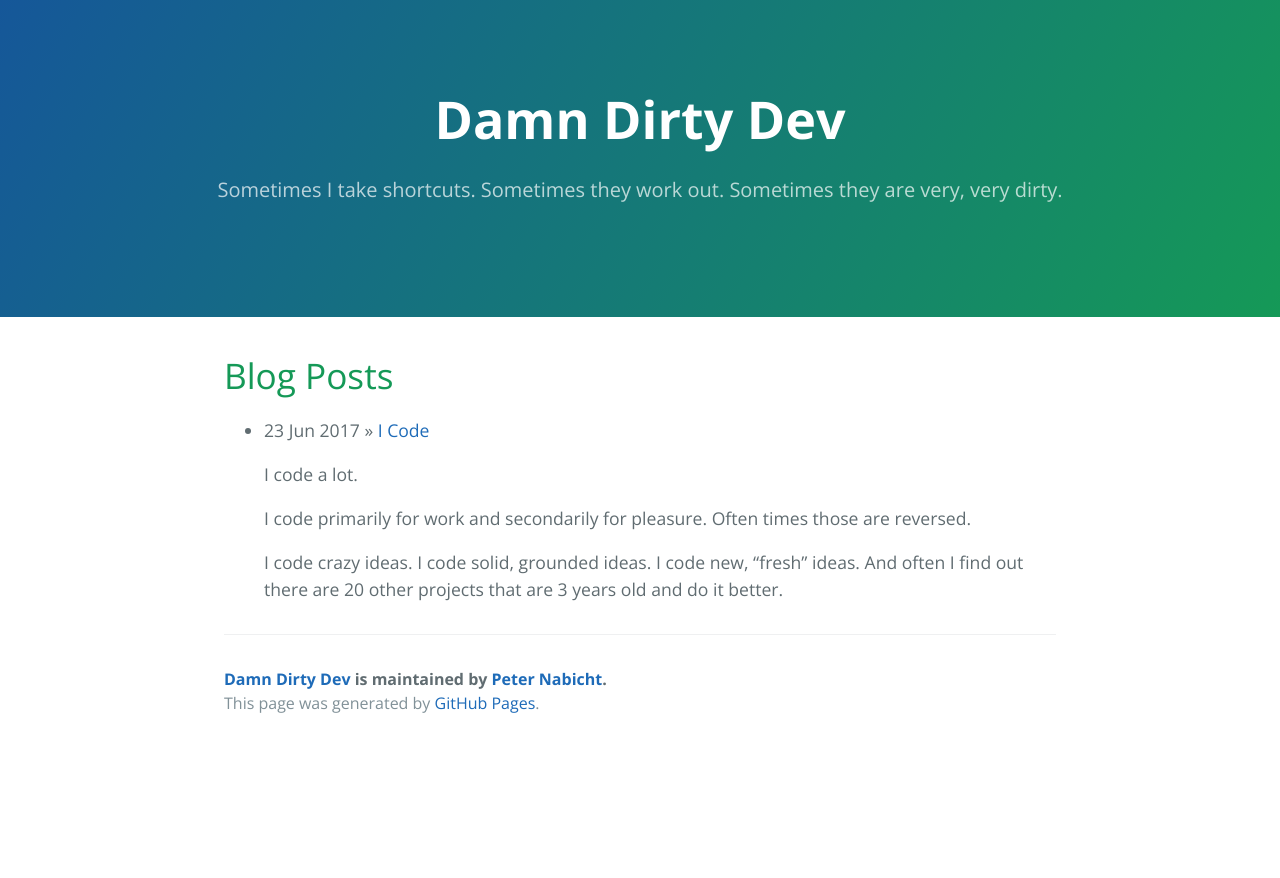
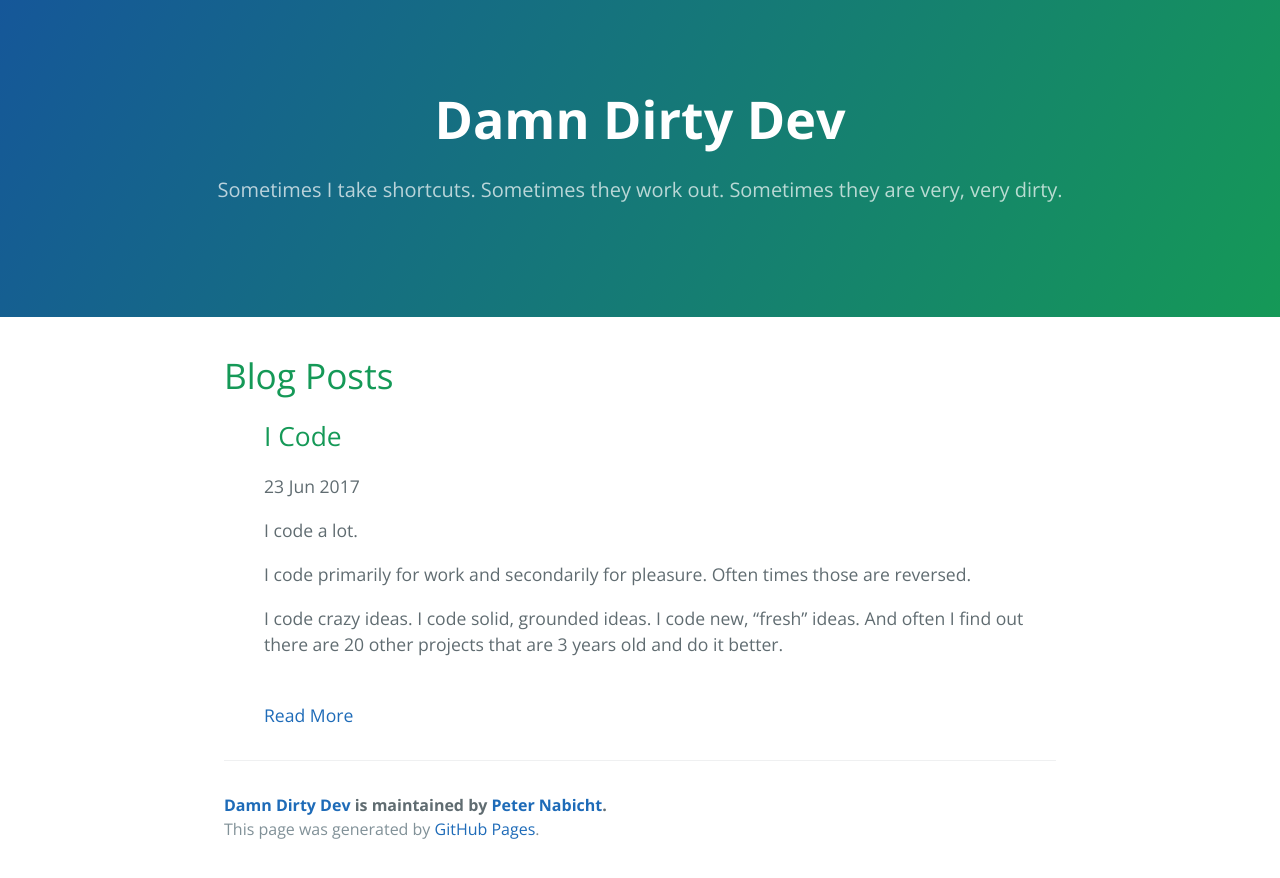
Before and after one commit to pietromenna/jekyll-cayman-theme, a Jekyll site: the page built from index.html, in a window 1280 px wide. Shown: the top 878 px of the page. Built offline with Jekyll 4.4.1, drawn with Linux system fonts in a browser that asks for light colours; the list of posts is cut into pages by our own code.

Commit message:
new blog excerpt format

```diff
--- a/index.html
+++ b/index.html
@@ -7,7 +7,12 @@ title: {{ site.name }}
   <h1>Blog Posts</h1>
   <ul class="posts">
     {% for post in site.posts %}
-      <li><span>{{ post.date | date_to_string }}</span> &raquo; <a href="{{ site.baseurl }}{{ post.url }}">{{ post.title }}</a><br>{{ post.excerpt }}</li>
+      <h2>{{ post.title }}</h2>
+      <span>{{ post.date | date_to_string }}</span>
+      <br>
+      {{ post.excerpt }}
+      <br>
+      <a href="{{ site.baseurl }}{{ post.url }}">Read More</a>
     {% endfor %}
   </ul>
 </div>
```
